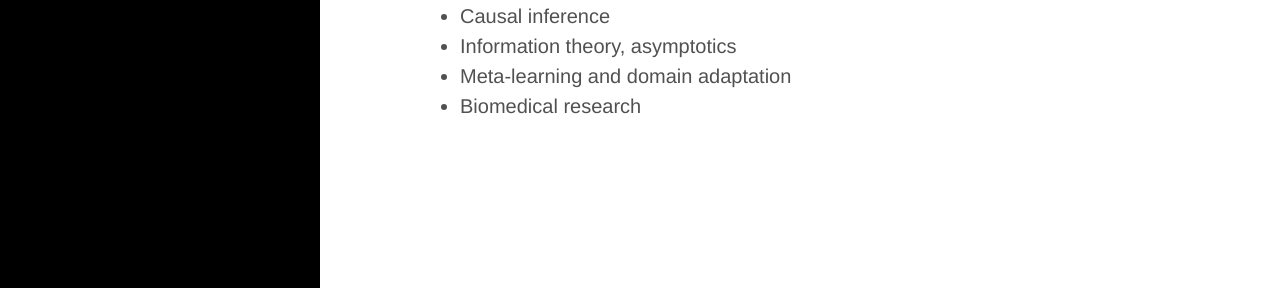
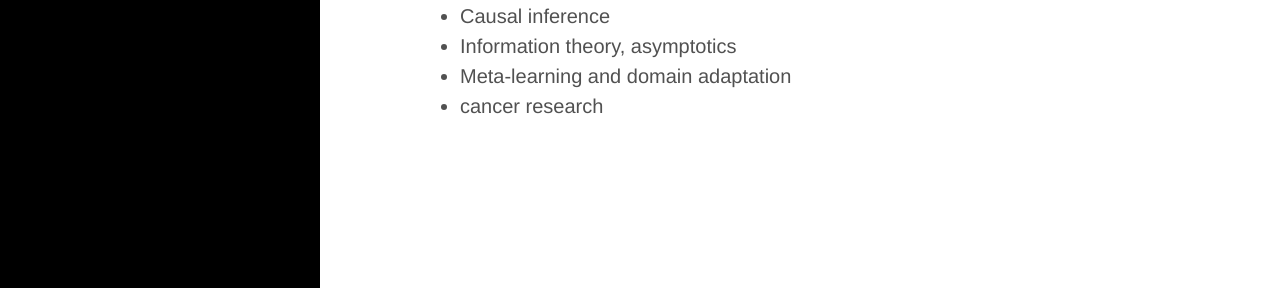
Before and after one commit to mingzhang-yin/mingzhang-yin.github.io, a Jekyll site: the page built from index.md, in a window 1280 px wide. Shown: the part 539-827 px from the top of the page. Built offline with Jekyll 4.4.1, drawn with Linux system fonts in a browser that asks for light colours; nearby versions of some CDN libraries.

Commit message:
Update index.md

```diff
--- a/index.md
+++ b/index.md
@@ -23,5 +23,5 @@ title: Home
    <li> Causal inference </li>
    <li> Information theory, asymptotics </li>
    <li> Meta-learning and domain adaptation</li>
-   <li> Biomedical research</li>
+   <li> cancer research</li>
   </ul>
```
